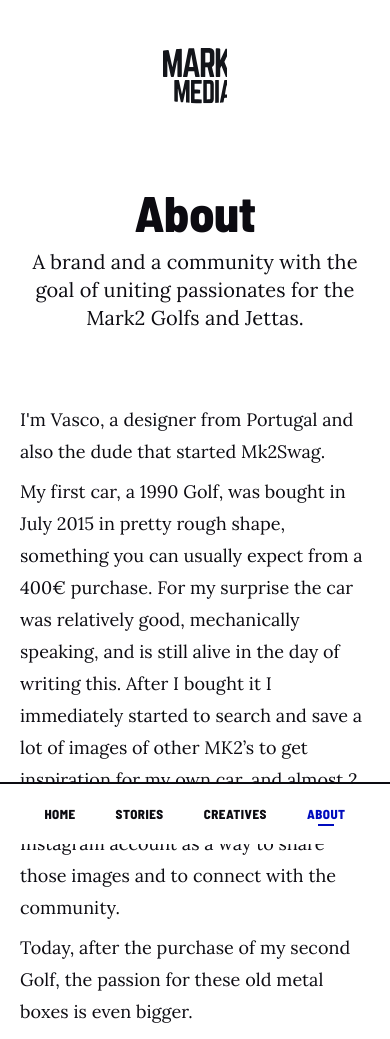
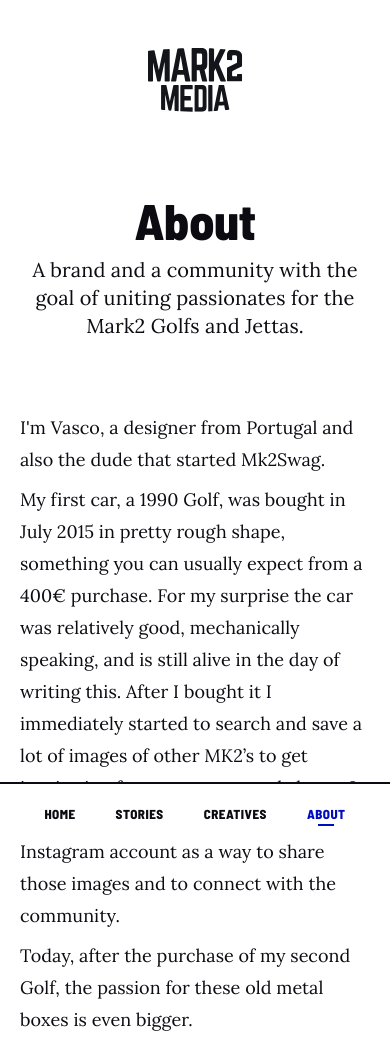
Before and after one commit to byvasco/mark2, a Gatsby site: page /about in a window 390 px wide. Shown: the top 1039 px of the page. Built offline with nearby package versions, Linux system fonts and the light colour scheme; Gatsby itself is replaced by a stand-in of ours.

Commit message:
Changes mobile header logo

```diff
--- a/src/styles/2-components/site/_header.scss
+++ b/src/styles/2-components/site/_header.scss
@@ -43,7 +43,7 @@
     }
 
     .logo {
-      @include wh(64px, 56px);
+      @include wh(95px, 64px);
     }
   }
 }
```
